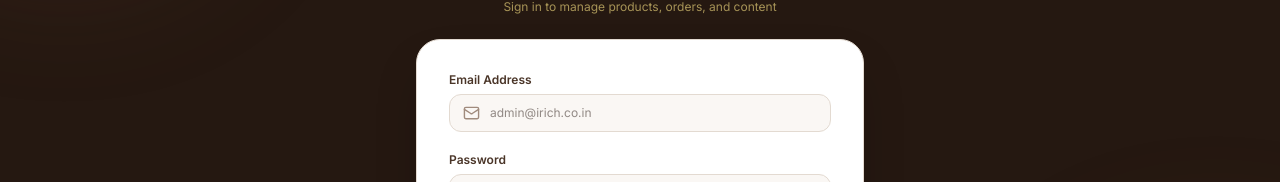
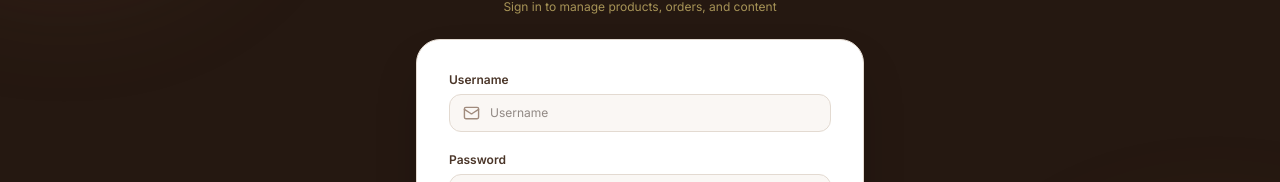
Before and after one commit to irichbakes/irich-bakes-web, a Next.js app: page /admin/login in a window 1280 px wide. Shown: the part 281-463 px from the top of the page. Built offline with nearby package versions, Linux system fonts and the light colour scheme; no server answers.

Commit message:
fix: hide admin username from placeholder

```diff
--- a/src/app/admin/login/page.tsx
+++ b/src/app/admin/login/page.tsx
@@ -68,16 +68,16 @@ export default function AdminLoginPage() {
           className="bg-white rounded-3xl p-7 sm:p-8 shadow-2xl border border-[#E3DAD1] space-y-5"
         >
           <div className="space-y-1.5">
-            <label className="block text-xs font-semibold text-[#4A3528]">Email Address</label>
+            <label className="block text-xs font-semibold text-[#4A3528]">Username</label>
             <div className="relative">
               <Mail size={17} className="absolute left-3.5 top-1/2 -translate-y-1/2 text-[#A08B7D]" />
               <input
-                type="email"
+                type="text"
                 value={email}
                 onChange={(e) => setEmail(e.target.value)}
                 required
                 className="w-full pl-10 pr-4 py-2.5 bg-[#FAF7F4] border border-[#E3DAD1] rounded-xl text-xs text-[#2A1C15] outline-none focus:border-[#7C4D30] focus:ring-2 focus:ring-[#7C4D30]/15"
-                placeholder="admin@irich.co.in"
+                placeholder="Username"
               />
             </div>
           </div>
```
